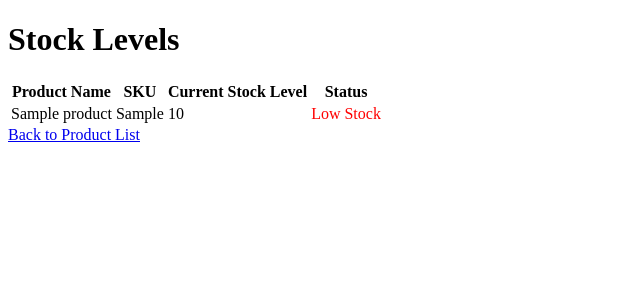
After one commit to jujubear24/inventory_app, a Flask app: page /stock_levels in a window 1280 px wide. The commit adds this page. Shown: the top 300 px of the page, without its empty margins (0-640 px from the left). Run offline with Flask 3, Linux system fonts and the light colour scheme; tables that the repository leaves empty hold one stand-in row (values such as "Sample post").

Commit message:
feat[stock levels]: create stock level view and route to view the stock levels of products

```diff
--- a/routes.py
+++ b/routes.py
@@ -123,3 +123,9 @@ def stock_out(product_id):
             db.session.commit()
         return redirect(url_for("routes.product_list)"))
     return render_template("products/stock_out.html", product=product)
+
+
+@routes_blueprint.route("/stock_levels")
+def stock_levels():
+    products = Product.query.all()
+    return render_template("stock_levels.html", products=products)
--- a/templates/products/list.html
+++ b/templates/products/list.html
@@ -2,7 +2,8 @@
 
 {% block content %}
 <h1>Product List</h1>
-<a href="{{ url_for('routes.add_product') }}">Add Product</a>
+<a href="{{ url_for('routes.add_product') }}">Add Product</a> |
+<a href="{{ url_for('routes.stock_levels') }}">View Stock Levels</a>
 <table>
     <thead>
         <tr>
--- /dev/null
+++ b/templates/stock_levels.html
@@ -0,0 +1,31 @@
+{% extends 'base.html' %}
+
+{% block content %}
+<h1>Stock Levels</h1>
+<table>
+    <thead>
+        <tr>
+            <th>Product Name</th>
+            <th>SKU</th>
+            <th>Current Stock Level</th>
+            <th>Status</th>
+        </tr>
+    </thead>
+    <tbody>
+        {% for product in products %}
+        <tr>
+            <td>{{ product.name }}</td>
+            <td>{{ product.sku }}</td>
+            <td>{{ product.stock_level }}</td>
+            <td>
+                {% if product.stock_level <= 10 %} <span style="color: red;">Low Stock</span>
+                    {% else %}
+                    <span>In Stock</span>
+                    {% endif %}
+            </td>
+        </tr>
+        {% endfor %}
+    </tbody>
+</table>
+<a href="{{ url_for('routes.product_list') }}">Back to Product List</a>
+{% endblock %}
```
